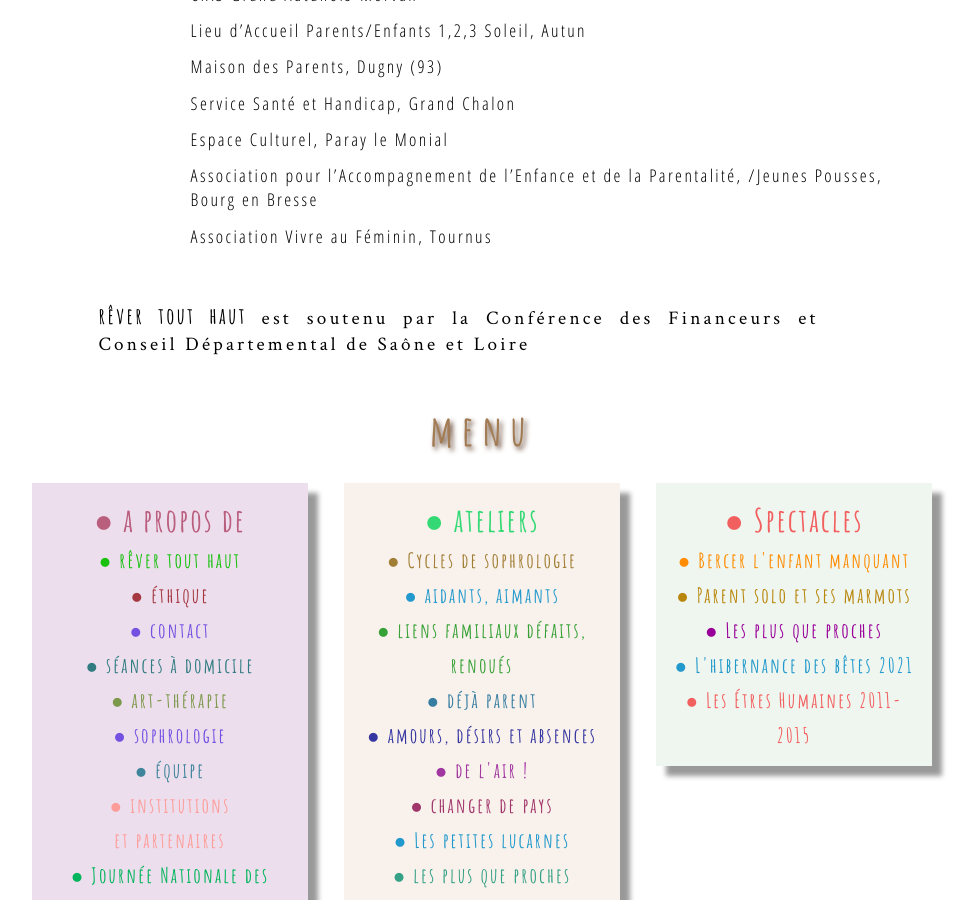
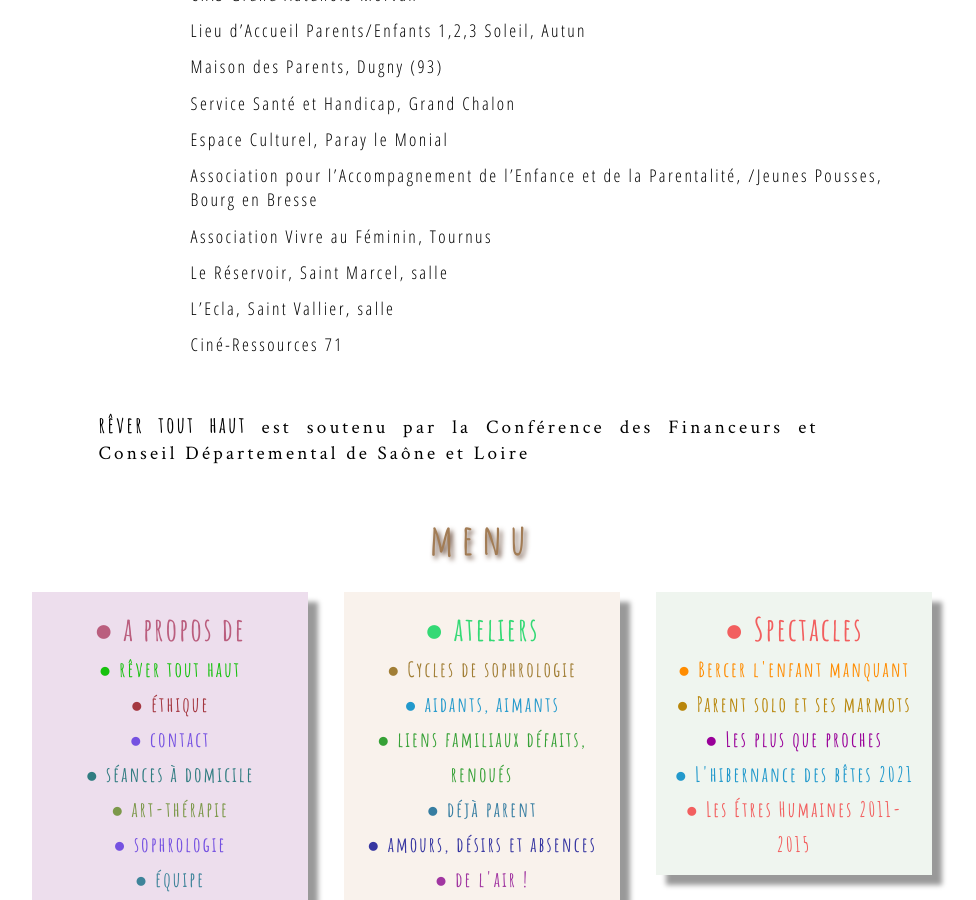
Before and after one commit to leshnik/revertouthaut, a Jekyll site: the page built from institutions-et-partenaires.md, in a window 1280 px wide and 900 px high, scrolled down 1213 px. Shown: the whole window, without its empty margins (158-1134 px from the left). Built offline with Jekyll 4.4.1, drawn with Linux system fonts in a browser that asks for light colours.

Commit message:
add three

```diff
--- a/institutions-et-partenaires.md
+++ b/institutions-et-partenaires.md
@@ -59,5 +59,11 @@ title: institutions et partenaires
 <li>Association pour l’Accompagnement de l’Enfance et de la Parentalité, /Jeunes Pousses, Bourg en Bresse</li>
 
 <li>Association Vivre au Féminin, Tournus</li>
+
+<li>Le Réservoir, Saint Marcel, salle</li>
+
+<li>L’Ecla, Saint Vallier, salle</li>
+
+<li>Ciné-Ressources 71</li>
 </ul>
 <p class="intro-text"><span class="rever-typog">rêver tout haut</span> est soutenu par la Conférence des Financeurs et Conseil Départemental de Saône et Loire</p>
```
